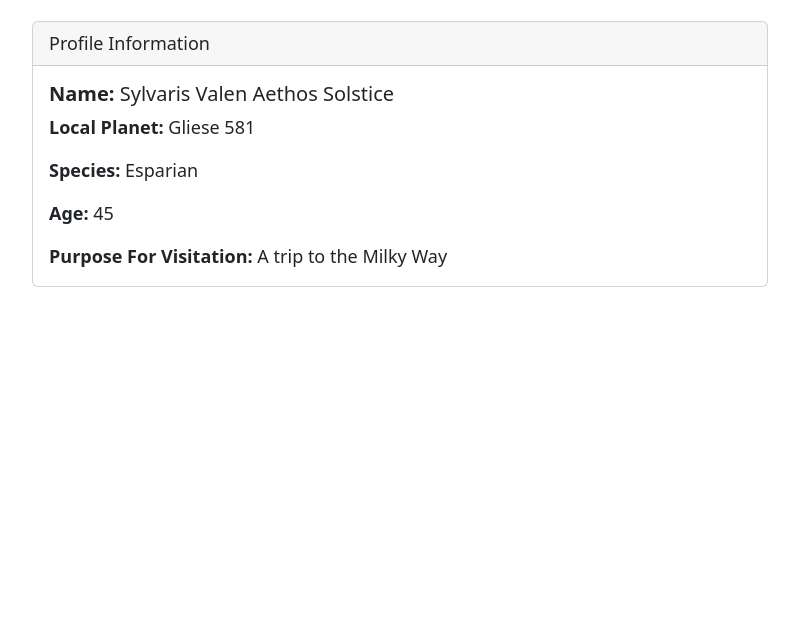
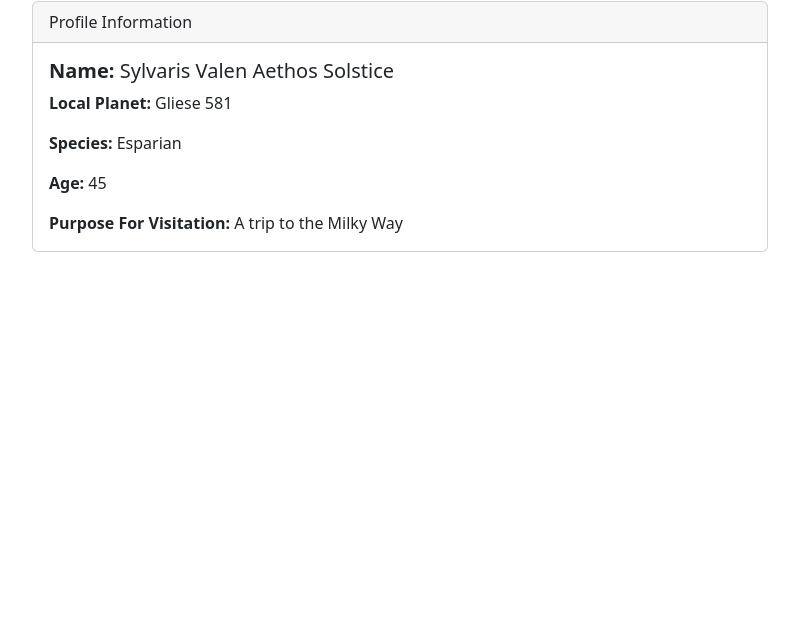
Before and after one commit to Dobbinci/2023PP_PJ2_2, a plain HTML site: page view.html in a window 1280 px wide. Shown: the part 164-800 px from the top of the page, without its empty margins (240-1039 px from the left). Drawn offline with nearby package versions, Linux system fonts and the light colour scheme.

Commit message:
complete

```diff
--- a/view.html
+++ b/view.html
@@ -5,7 +5,6 @@
   <meta name="viewport" content="width=device-width, initial-scale=1.0">
   <title>Document</title>
   <link href="https://cdn.jsdelivr.net/npm/bootstrap@5.2.3/dist/css/bootstrap.min.css" rel="stylesheet" >
-  <link href="my.css" rel="stylesheet">
 <body>
     <div class="container mt-5">
         <h2 class="text-center mb-4">Profile Details</h2>
```
